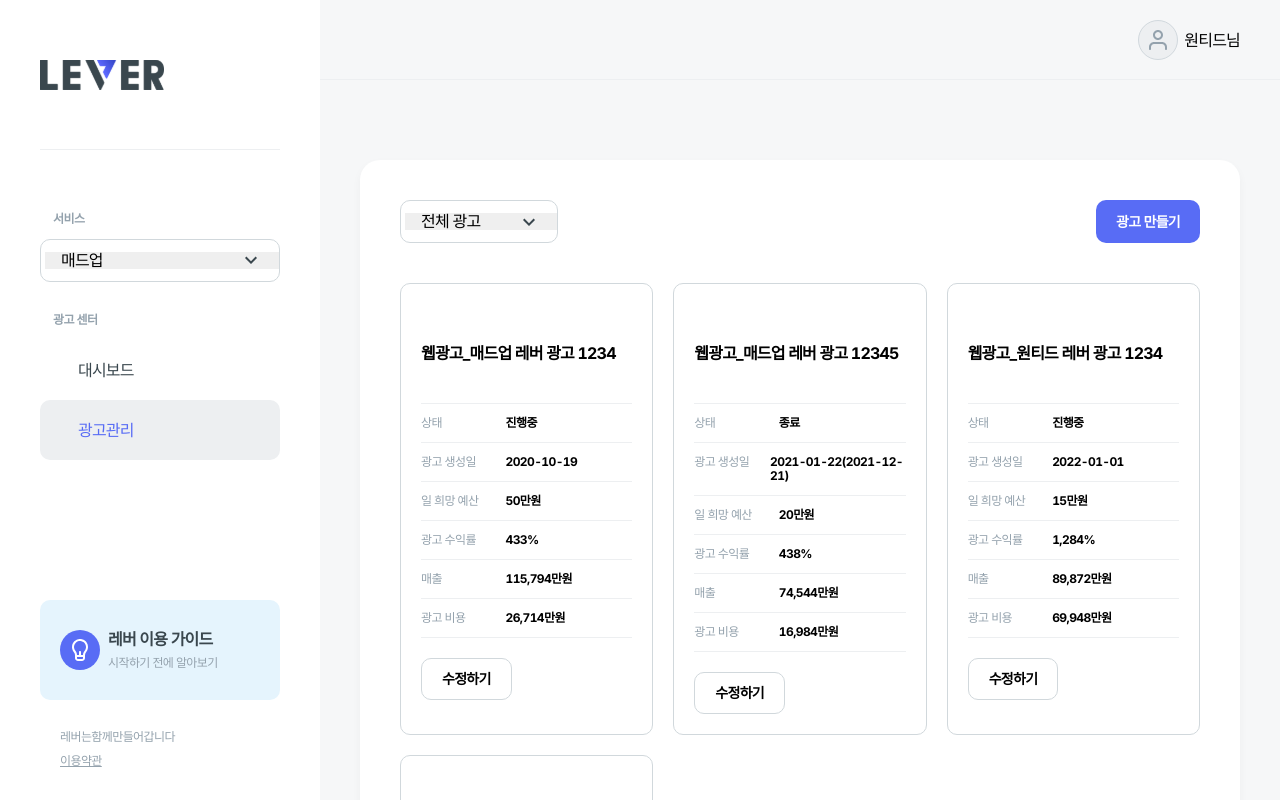
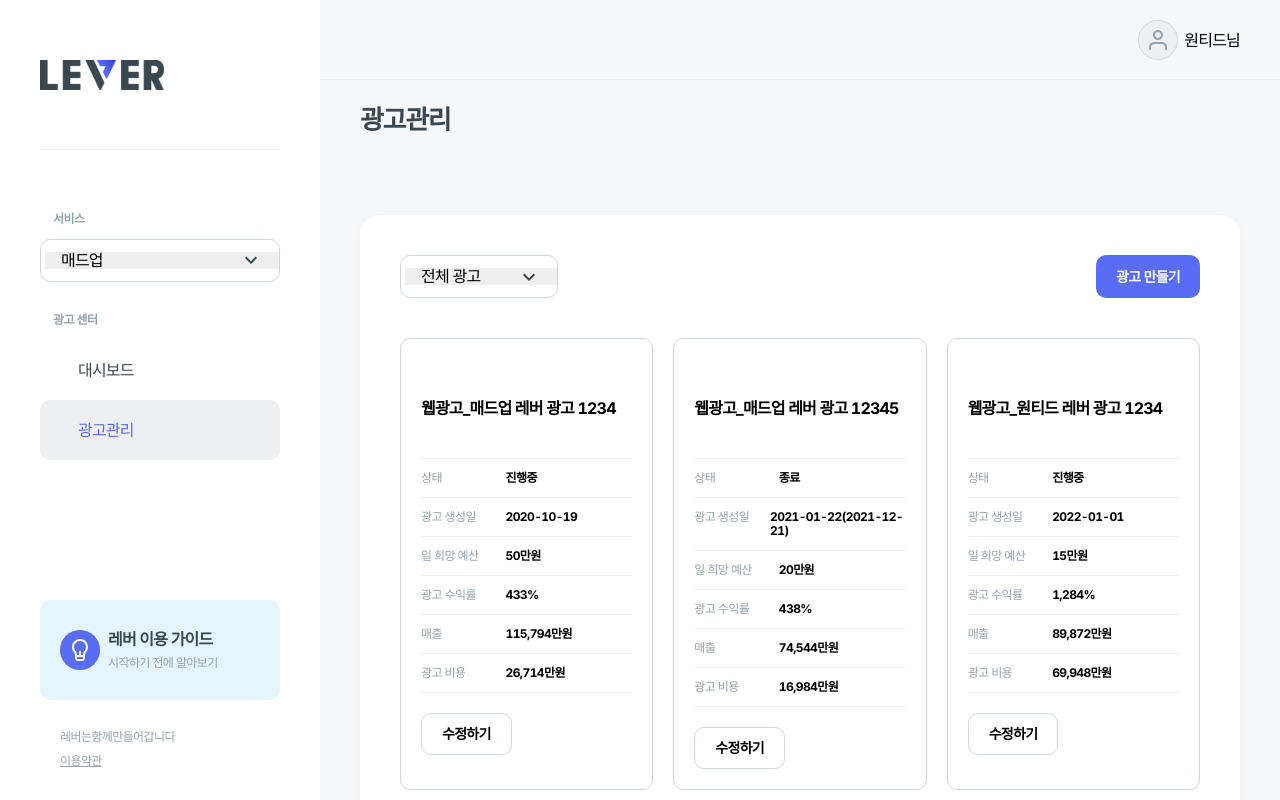
Before and after one commit to han-byul-yang/ManagementDashboard, a React (Create React App) app: page /management in a window 1280 px wide. Shown: the top 800 px of the page. Built offline with nearby package versions, Linux system fonts and the light colour scheme; some icons are missing; a web font is replaced by a local one.

Commit message:
Feat: Make PageHeader

```diff
--- /dev/null
+++ b/src/components/PageHeader/index.tsx
@@ -0,0 +1,7 @@
+import styles from './pageHeader.module.scss'
+
+const pageHeader = ({ title }: { title: string }) => {
+  return <h1 className={styles.pageHeader}>{title}</h1>
+}
+
+export default pageHeader
--- /dev/null
+++ b/src/components/PageHeader/pageHeader.module.scss
@@ -0,0 +1,8 @@
+@use 'styles/constants/colors';
+@use 'styles/mixins/typo';
+
+.pageHeader {
+  @include typo.head26;
+  padding: 25px 0 0 40px;
+  color: colors.$GRAY_800;
+}
--- a/src/routes/Management/index.tsx
+++ b/src/routes/Management/index.tsx
@@ -10,6 +10,7 @@ import AdsTop from './AdsTop'
 import styles from './management.module.scss'
 import SkeletonUICards from './AdCards/CardsSkeleton'
 import AdCards from './AdCards'
+import PageHeader from 'components/PageHeader'
 
 const Management = () => {
   const [filter, setFilter] = useState('all')
@@ -33,10 +34,13 @@ const Management = () => {
   }
 
   return (
-    <div className={styles.container}>
-      <AdsTop setFilter={setFilter} />
-      <AdCards filter={filter} />
-    </div>
+    <>
+      <PageHeader title='광고관리' />
+      <div className={styles.container}>
+        <AdsTop setFilter={setFilter} />
+        <AdCards filter={filter} />
+      </div>
+    </>
   )
 }
 
```
